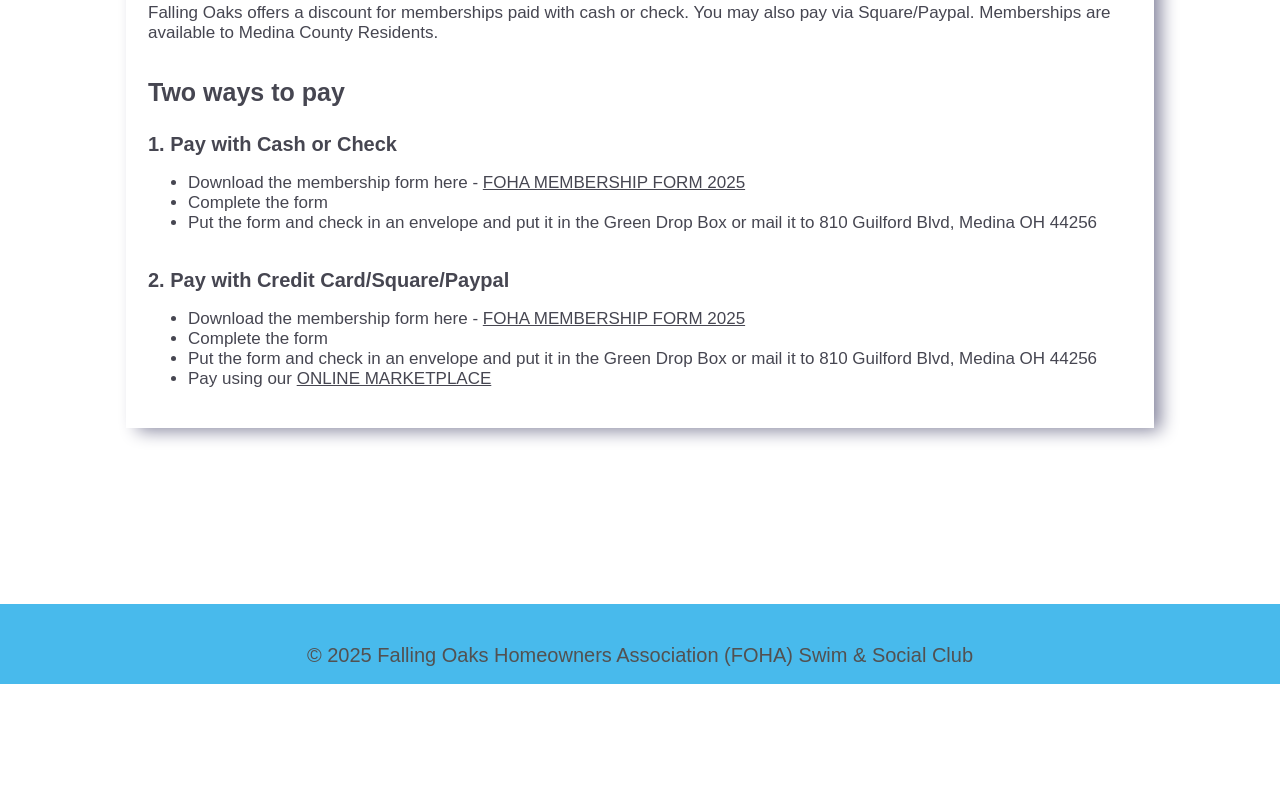
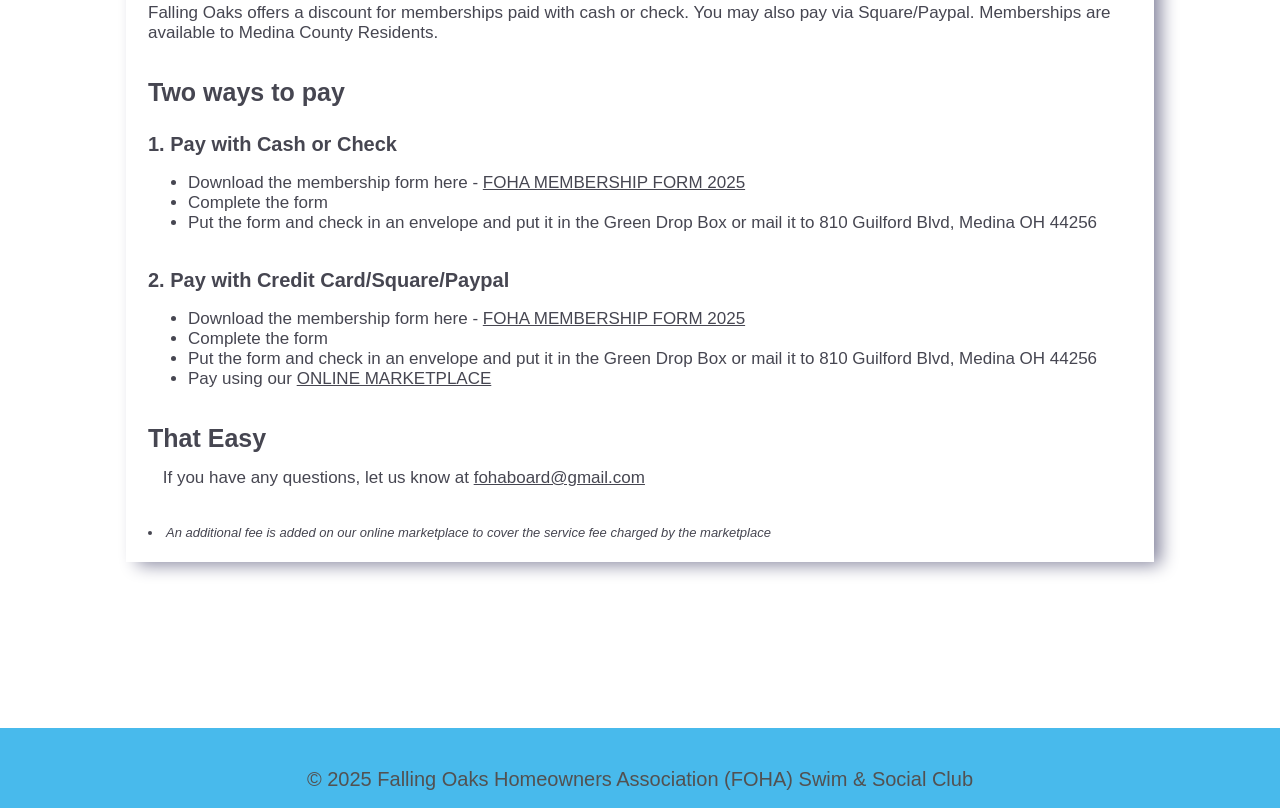
Before and after one commit to morethan3subs/FOHAWebsite, a plain HTML site: page pages/membership.html in a window 1280 px wide. Shown: the part 409-1217 px from the top of the page. Before the commit the page ends 1093 px from the top, so only its background shows below. Drawn offline with Linux system fonts and the light colour scheme.

Commit message:
Add Info to membership page
added contact info
added side note about fees charged
updated styled accordingly with added information

```diff
--- a/pages/membership.html
+++ b/pages/membership.html
@@ -66,9 +66,26 @@
 
         </ul>
 
+        <h3>That Easy</h3>
+
+        <p class="questionsAbtMembership">
+
+            If you have any questions, let us know at <a href="mailto:fohaboard@gmail.com">fohaboard@gmail.com</a>
+
+        </p>
+
+        <div class="miniSpacer"></div>
+
+        </ul>
+
+            <li class="italicizedSideNote">An additional fee is added on our online marketplace to cover the service fee charged by the marketplace</li>
+
+        </ul>
+
     </blockquote>
 
-    <div class="spacer"></div>
+    <div class="miniSpacer"></div>
+    <div class="miniSpacer"></div>
 
     <footer>
         <p>
--- a/styles/indexStyle.css
+++ b/styles/indexStyle.css
@@ -5,14 +5,22 @@
     position: relative;
     top: 50px;
 }
+
 .mainContent{
     height: 150px;
     background-color: #EDF2F7;
 }
+
 .spacer{
     height: 50px;
     background-color: white;
 }
+
+.miniSpacer{
+    height: 20px;
+    background-color: white;
+}
+
 .aboutInfo{
     margin: 0 10% 10% 10%;
     padding: 20px;
@@ -79,3 +87,26 @@
     color: rgb(70, 70, 81);
     text-decoration: none;
 }
+
+.italicizedSideNote{
+    font-style: italic;
+    font-size: 13px;
+    text-align: left;
+    color: rgb(70, 70, 81);
+    text-decoration: default;
+}
+
+.questionsAbtMembership{
+    font-size: 17px;
+    text-align: left;
+    padding: 0 0 0 1.5%;
+    color: rgb(70, 70, 81);
+    text-decoration: default;
+}
+
+.questionsAbtMembership a{
+    font-size: 17px;
+    text-align: left;
+    color: rgb(70, 70, 81);
+    text-decoration: underline;
+}
```
